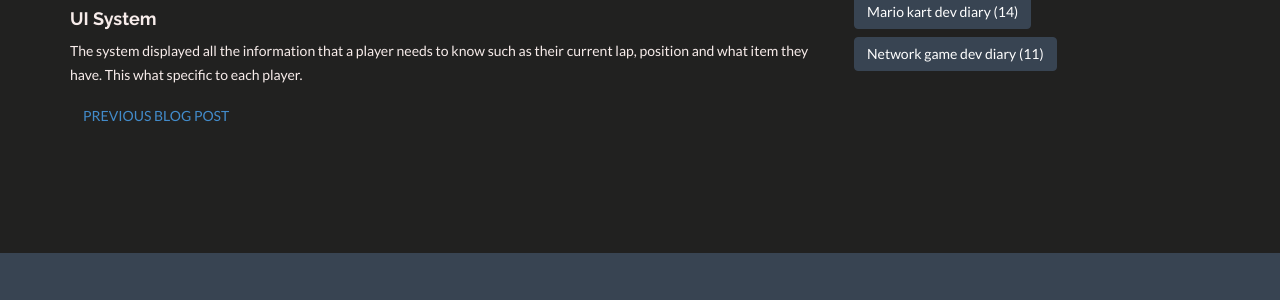
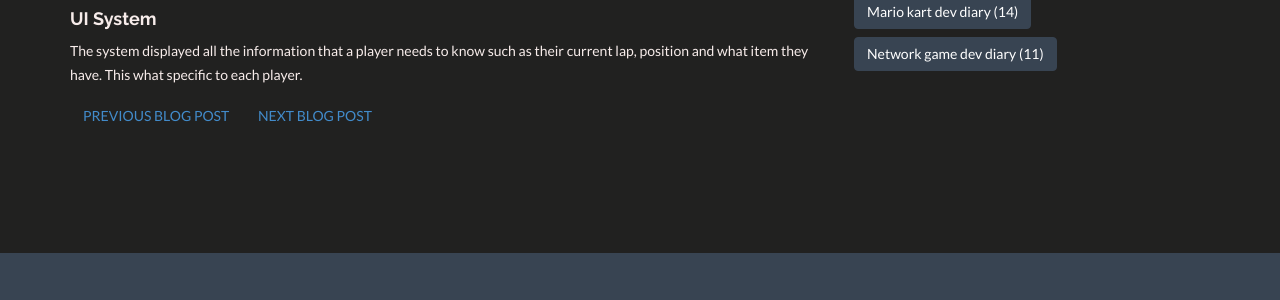
Before and after one commit to lbondi7/lbondi7.github.io, a Jekyll site: the page built from _posts/2019-03-21-gep-mariokart-9.markdown, in a window 1280 px wide and 900 px high, scrolled down 1029 px. Shown: the part 376-676 px from the top of the window. Built offline with Jekyll 4.4.1, drawn with Linux system fonts in a browser that asks for light colours; nearby versions of some CDN libraries.

Commit message:
Update 2019-03-21-gep-mariokart-9.markdown

```diff
--- a/_posts/2019-03-21-gep-mariokart-9.markdown
+++ b/_posts/2019-03-21-gep-mariokart-9.markdown
@@ -48,4 +48,4 @@ The sounds system is used to play certain sound effects or music at certain poin
 The system displayed all the information that a player needs to know such as their current lap, position and what item they have. This what specific to each player.
 
 
-[PREVIOUS BLOG POST](https://lbondi7.github.io/game%20engine%20programming%20dev%20diary/mario%20kart%20dev%20diary/gep-mariokart-8){: .btn}
+[PREVIOUS BLOG POST](https://lbondi7.github.io/game%20engine%20programming%20dev%20diary/mario%20kart%20dev%20diary/gep-mariokart-8){: .btn} [NEXT BLOG POST](https://lbondi7.github.io/game%20engine%20programming%20dev%20diary/mario%20kart%20dev%20diary/gep-mariokart-10){: .btn}
```
